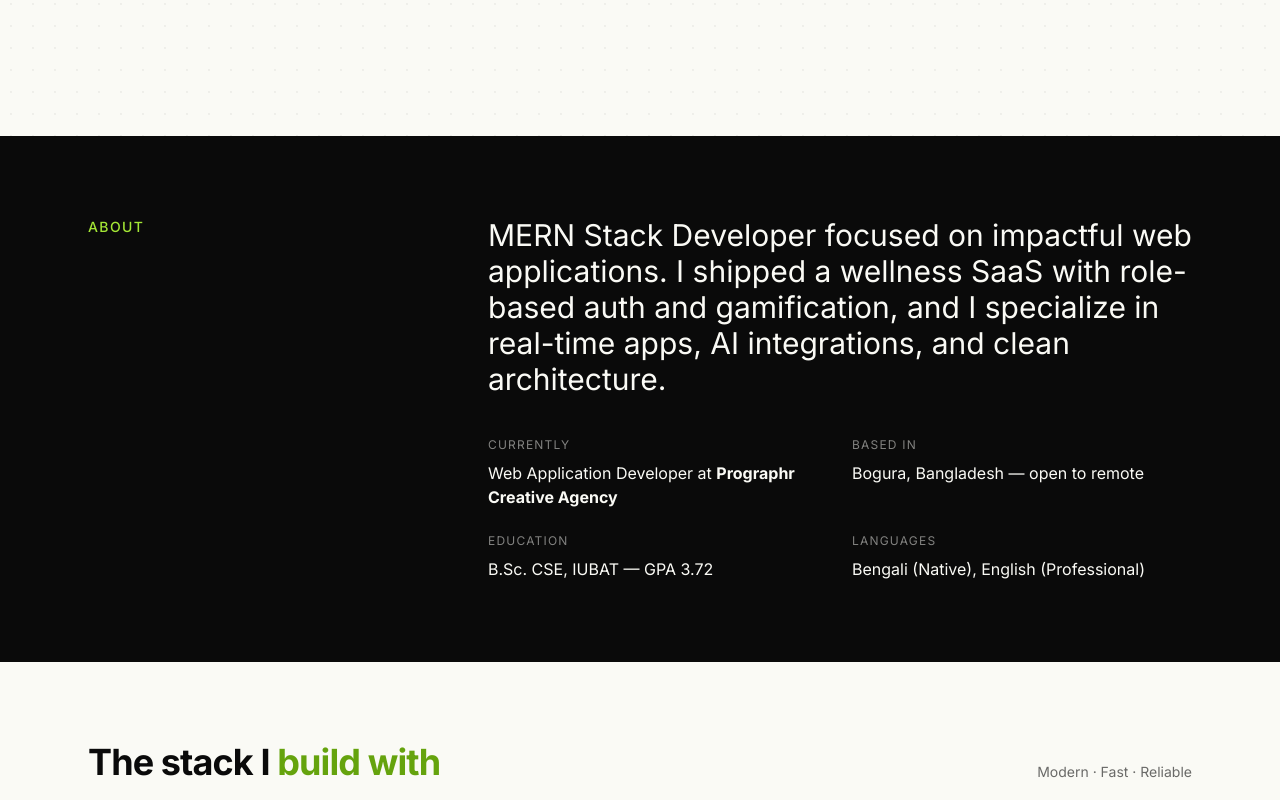
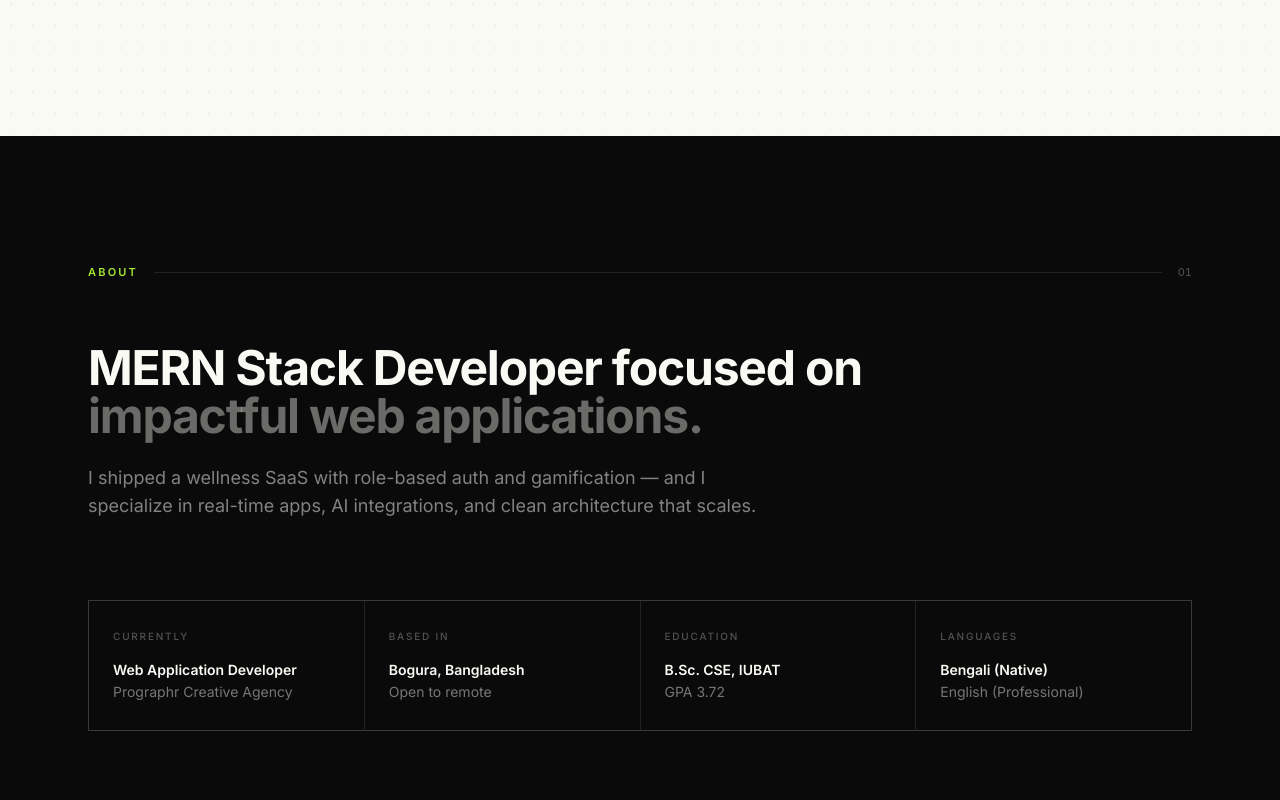
Before and after one commit to Neaz-mq/Neaz-Portfolio, a Next.js app: page / in a window 1280 px wide. Shown: the part 780-1580 px from the top of the page. Built offline with nearby package versions, Linux system fonts and the light colour scheme.

Commit message:
about updated

```diff
--- a/components/About.tsx
+++ b/components/About.tsx
@@ -1,34 +1,54 @@
 export default function About() {
+  const facts = [
+    { label: "Currently", value: "Web Application Developer", sub: "Prographr Creative Agency" },
+    { label: "Based in", value: "Bogura, Bangladesh", sub: "Open to remote" },
+    { label: "Education", value: "B.Sc. CSE, IUBAT", sub: "GPA 3.72" },
+    { label: "Languages", value: "Bengali (Native)", sub: "English (Professional)" },
+  ];
+
   return (
-    <section id="about" className="border-y border-ink/10 bg-ink text-ivory">
-      <div className="mx-auto max-w-6xl px-6 py-20">
-        <div className="grid gap-12 md:grid-cols-[1fr_2fr]">
-          <h2 className="text-sm font-medium uppercase tracking-widest text-limeglow">About</h2>
-          <div>
-            <p className="text-2xl leading-snug md:text-3xl">
-              MERN Stack Developer focused on impactful web applications. I shipped a wellness SaaS with
-              role-based auth and gamification, and I specialize in real-time apps, AI integrations, and clean architecture.
-            </p>
-            <div className="mt-10 grid gap-6 sm:grid-cols-2">
+    <section id="about" className="bg-ink text-ivory">
+      <div className="mx-auto max-w-6xl px-6 py-24 md:py-32">
+
+        {/* Top rule + label */}
+        <div className="flex items-center gap-4 mb-16">
+          <span className="text-[11px] font-semibold uppercase tracking-[0.2em] text-limeglow">
+            About
+          </span>
+          <div className="flex-1 h-px bg-ivory/10" />
+          <span className="text-[11px] text-ivory/30 tabular-nums">01</span>
+        </div>
+
+        {/* Main statement */}
+        <div className="max-w-4xl mb-20">
+          <p className="text-3xl font-bold leading-[1.15] tracking-tight sm:text-4xl md:text-5xl">
+            MERN Stack Developer focused on{" "}
+            <span className="text-ivory/40">impactful web applications.</span>
+          </p>
+          <p className="mt-6 text-base sm:text-lg text-ivory/50 max-w-2xl leading-relaxed">
+            I shipped a wellness SaaS with role-based auth and gamification — and I specialize
+            in real-time apps, AI integrations, and clean architecture that scales.
+          </p>
+        </div>
+
+        {/* Facts grid with left-border cards */}
+        <div className="grid grid-cols-2 gap-px bg-ivory/10 border border-ivory/10 md:grid-cols-4">
+          {facts.map((fact, i) => (
+            <div
+              key={i}
+              className="bg-ink px-6 py-7 flex flex-col justify-between gap-4 group hover:bg-ivory/[0.04] transition-colors"
+            >
+              <span className="text-[10px] uppercase tracking-[0.18em] text-ivory/30 font-medium">
+                {fact.label}
+              </span>
               <div>
-                <h3 className="text-xs uppercase tracking-widest text-ivory/50">Currently</h3>
-                <p className="mt-2">Web Application Developer at <strong>Prographr Creative Agency</strong></p>
-              </div>
-              <div>
-                <h3 className="text-xs uppercase tracking-widest text-ivory/50">Based in</h3>
-                <p className="mt-2">Bogura, Bangladesh — open to remote</p>
-              </div>
-              <div>
-                <h3 className="text-xs uppercase tracking-widest text-ivory/50">Education</h3>
-                <p className="mt-2">B.Sc. CSE, IUBAT — GPA 3.72</p>
-              </div>
-              <div>
-                <h3 className="text-xs uppercase tracking-widest text-ivory/50">Languages</h3>
-                <p className="mt-2">Bengali (Native), English (Professional)</p>
+                <p className="text-sm font-semibold text-ivory leading-snug">{fact.value}</p>
+                <p className="text-sm text-ivory/45 mt-0.5">{fact.sub}</p>
               </div>
             </div>
-          </div>
+          ))}
         </div>
+
       </div>
     </section>
   );
```
